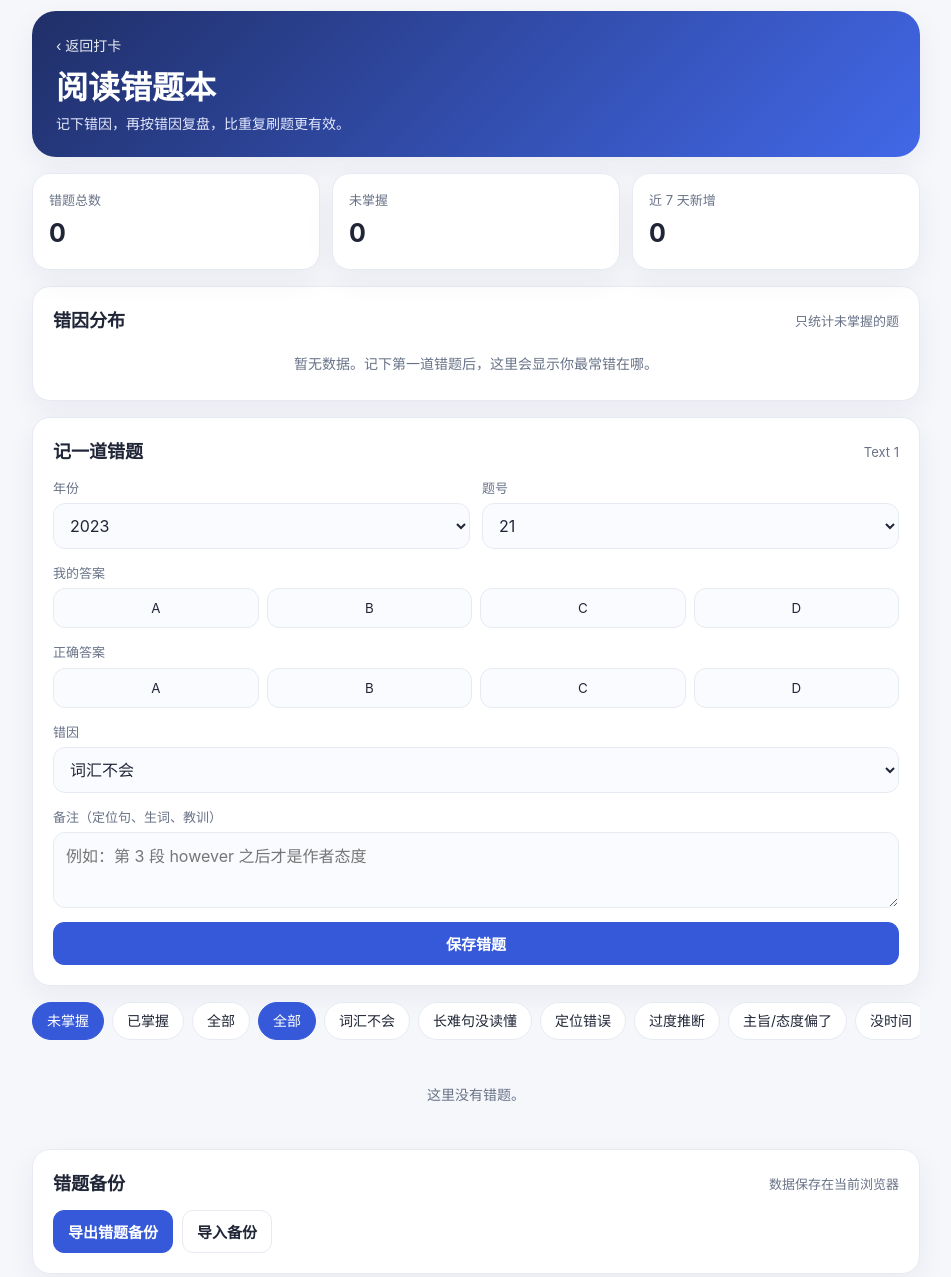
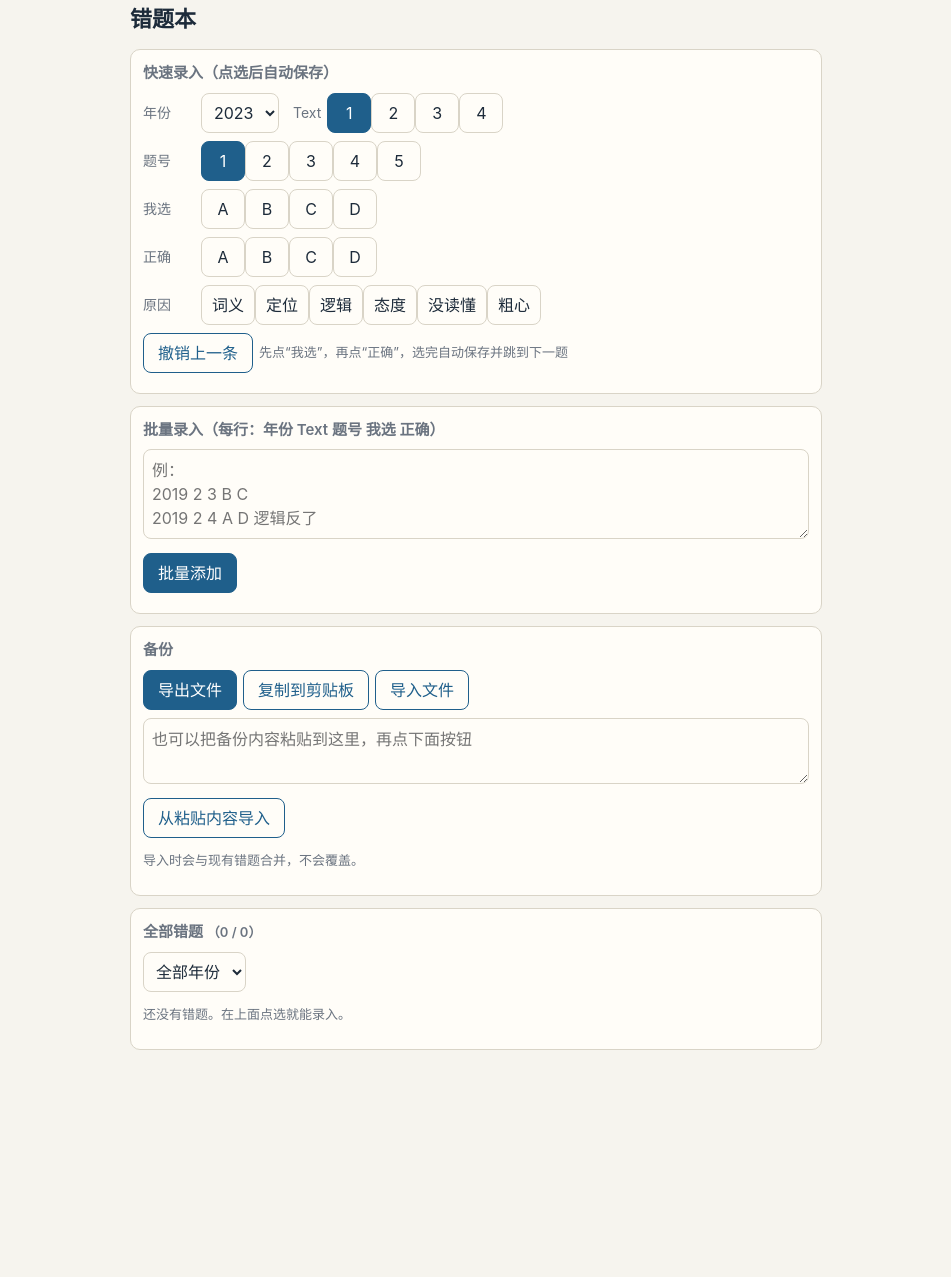
Before and after one commit to yykygs2974-web/kaoyan-reading-tracker, a plain HTML site: page wrong.html in a window 1280 px wide. Shown: the part 17-1294 px from the top of the page, without its empty margins (164-1115 px from the left). After the commit the page ends 1093 px from the top, so only its background shows below. Drawn offline with Linux system fonts and the light colour scheme.

Commit message:
Add files via upload

```diff
--- a/wrong.html
+++ b/wrong.html
@@ -1,216 +1,177 @@
-<!doctype html>
+<!DOCTYPE html>
 <html lang="zh-CN">
 <head>
 <meta charset="utf-8">
-<meta name="viewport" content="width=device-width, initial-scale=1">
-<meta name="theme-color" content="#f5f7fb">
-<title>考研英语阅读错题本</title>
+<meta name="viewport" content="width=device-width, initial-scale=1, viewport-fit=cover">
+<title>错题本</title>
 <style>
-:root{--bg:#f5f7fb;--card:#fff;--ink:#202637;--muted:#687287;--line:#e6eaf1;--accent:#3659d9;--accent-soft:#edf1ff;--good:#198754;--bad:#c23b2e;--shadow:0 10px 30px rgba(28,42,75,.06)}
-*{box-sizing:border-box}body{margin:0;background:var(--bg);color:var(--ink);font-family:-apple-system,BlinkMacSystemFont,"Segoe UI","PingFang SC","Hiragino Sans GB","Microsoft YaHei",sans-serif;line-height:1.55}
-.wrap{max-width:920px;margin:0 auto;padding:28px 16px 52px}
-.hero{padding:22px 24px;border-radius:24px;background:linear-gradient(135deg,#202f68,#4268e8);color:#fff;box-shadow:var(--shadow)}
-.hero h1{font-size:clamp(24px,5vw,32px);line-height:1.2;margin:0 0 6px}.hero p{margin:0;color:#e5eaff;font-size:14px}
-.hero a{display:inline-block;color:#fff;font-size:14px;margin-bottom:12px;text-decoration:none;opacity:.9}
-.stats{display:grid;grid-template-columns:repeat(3,1fr);gap:12px;margin:16px 0}
-.stat,.panel,.item{background:var(--card);border:1px solid var(--line);border-radius:18px;box-shadow:var(--shadow)}
-.stat{padding:16px}.stat .label{font-size:13px;color:var(--muted)}.stat strong{display:block;font-size:25px;margin-top:4px}
-.panel{padding:20px;margin-top:16px}
-.section-head{display:flex;justify-content:space-between;align-items:center;gap:12px;margin-bottom:12px}.section-head h2{font-size:18px;margin:0}.muted{color:var(--muted);font-size:13px}
-.bars{display:grid;gap:8px}
-.bar{display:grid;grid-template-columns:7.5em 1fr 2em;gap:10px;align-items:center;font-size:13px;color:var(--muted)}
-.bar i{display:block;height:10px;border-radius:999px;background:linear-gradient(90deg,#e8776b,#c23b2e);min-width:4px}
-.bar em{font-style:normal;text-align:right}
-form{display:grid;gap:14px}
-.row{display:grid;grid-template-columns:1fr 1fr;gap:12px}
-.f{display:grid;gap:5px;font-size:13px;color:var(--muted)}
-select,textarea{width:100%;font:inherit;font-size:16px;color:var(--ink);background:#fafbfe;border:1px solid var(--line);border-radius:12px;padding:11px 12px}
-textarea{min-height:76px;resize:vertical}
-.seg{display:grid;grid-template-columns:repeat(4,1fr);gap:8px}
-.seg button{padding:11px 0;font:700 16px inherit;font-family:inherit;border:1px solid var(--line);background:#fafbfe;color:var(--ink);border-radius:12px;cursor:pointer}
-.seg button.on.mine{background:var(--bad);color:#fff;border-color:var(--bad)}
-.seg button.on.right{background:var(--good);color:#fff;border-color:var(--good)}
-.btn{border:1px solid var(--line);border-radius:11px;padding:10px 14px;font-weight:650;background:#fff;color:var(--ink);cursor:pointer;font-family:inherit;font-size:15px}
-.btn.primary{background:var(--accent);color:#fff;border-color:var(--accent)}
-.btn:hover{filter:brightness(.97)}
-:focus-visible{outline:2px solid var(--accent);outline-offset:2px}
-.filters{display:flex;gap:8px;overflow-x:auto;padding-bottom:4px;margin-top:16px}
-.filters button{white-space:nowrap;border:1px solid var(--line);background:#fff;color:var(--ink);border-radius:999px;padding:7px 14px;font:inherit;font-size:14px;cursor:pointer}
-.filters button.on{background:var(--accent);color:#fff;border-color:var(--accent)}
-.list{display:grid;gap:12px;margin-top:12px}
-.item{padding:16px;border-left:5px solid var(--bad)}
-.item.done{border-left-color:var(--good);opacity:.75}
-.top{display:flex;justify-content:space-between;align-items:flex-start;gap:8px}
-.src{font-weight:700;font-size:16px}
-.tag{background:var(--accent-soft);color:var(--accent);border-radius:8px;padding:1px 9px;font-size:12px;font-weight:700;white-space:nowrap}
-.ans{margin-top:4px;font-size:15px}
-.ans .x{color:var(--bad);font-weight:700;text-decoration:line-through}.ans .v{color:var(--good);font-weight:700}
-.note{margin:8px 0 0;font-size:14px;color:var(--muted);white-space:pre-wrap}
-.acts{display:flex;gap:18px;margin-top:10px}
-.acts button{background:none;border:0;padding:4px 0;font:inherit;font-size:14px;font-weight:650;color:var(--accent);cursor:pointer}
-.acts .del{color:var(--bad)}
-.empty{text-align:center;color:var(--muted);padding:28px 0;font-size:14px}
-.actions{display:flex;gap:9px;flex-wrap:wrap;margin-top:12px}
-@media(max-width:380px){.wrap{padding:16px 10px 36px}.stat strong{font-size:21px}.stat{padding:12px}}
+:root{--bg:#f6f4ee;--card:#fffdf8;--ink:#1d2b3a;--sub:#6b7480;--line:#d9d4c7;--red:#c0392b;--blue:#1f5f8b;--sel:#1f5f8b;--selt:#fff}
+@media (prefers-color-scheme:dark){:root{--bg:#161a1f;--card:#1f252c;--ink:#e8e6e0;--sub:#9aa3ad;--line:#333b44;--red:#e0675a;--blue:#6fb0dc;--sel:#6fb0dc;--selt:#10161c}}
+*{box-sizing:border-box}
+body{margin:0;background:var(--bg);color:var(--ink);font:16px/1.5 -apple-system,"PingFang SC",sans-serif;padding:env(safe-area-inset-top) 0 env(safe-area-inset-bottom)}
+main{max-width:720px;margin:0 auto;padding:14px}
+h1{font-size:22px;margin:6px 0 12px}
+section{background:var(--card);border:1px solid var(--line);border-radius:10px;padding:12px;margin-bottom:12px}
+h2{font-size:15px;margin:0 0 8px;color:var(--sub);font-weight:600}
+.row{display:flex;flex-wrap:wrap;gap:6px;margin-bottom:8px;align-items:center}
+.lab{width:52px;color:var(--sub);font-size:14px}
+button,select,input,textarea{font:inherit;color:inherit}
+.chip{min-width:44px;height:40px;padding:0 10px;border:1px solid var(--line);background:transparent;border-radius:8px;cursor:pointer}
+.chip.on{background:var(--sel);color:var(--selt);border-color:var(--sel)}
+.chip.bad.on{background:var(--red);border-color:var(--red);color:#fff}
+.btn{height:40px;padding:0 14px;border:1px solid var(--blue);color:var(--blue);background:transparent;border-radius:8px;cursor:pointer}
+.btn.fill{background:var(--blue);color:var(--selt)}
+textarea{width:100%;min-height:90px;border:1px solid var(--line);border-radius:8px;background:transparent;padding:8px}
+select{height:40px;border:1px solid var(--line);border-radius:8px;background:transparent;padding:0 8px}
+.item{border-top:1px solid var(--line);padding:10px 0}
+.item:first-child{border-top:0}
+.t{font-weight:600}
+.ans b{color:var(--red)}
+.ans i{font-style:normal;color:var(--blue);font-weight:600}
+.note{width:100%;border:0;border-bottom:1px dashed var(--line);background:transparent;padding:4px 0;margin-top:4px;font-size:14px}
+.sm{font-size:13px;color:var(--sub)}
+.warn{color:var(--red)}
+.del{border:0;background:none;color:var(--sub);cursor:pointer;float:right;padding:4px 8px}
+#toast{position:fixed;left:50%;bottom:calc(20px + env(safe-area-inset-bottom));transform:translateX(-50%);background:var(--ink);color:var(--bg);padding:8px 14px;border-radius:8px;opacity:0;transition:opacity .2s;pointer-events:none}
+#toast.show{opacity:1}
 </style>
 </head>
 <body>
-<div class="wrap">
-  <header class="hero">
-    <a href="index.html">‹ 返回打卡</a>
-    <h1>阅读错题本</h1>
-    <p>记下错因，再按错因复盘，比重复刷题更有效。</p>
-  </header>
+<main>
+<h1>错题本</h1>
+<p id="backup" class="sm"></p>
 
-  <section class="stats" aria-label="错题统计">
-    <div class="stat"><div class="label">错题总数</div><strong id="sTotal">0</strong></div>
-    <div class="stat"><div class="label">未掌握</div><strong id="sOpen">0</strong></div>
-    <div class="stat"><div class="label">近 7 天新增</div><strong id="sWeek">0</strong></div>
+<section>
+  <h2>快速录入（点选后自动保存）</h2>
+  <div class="row"><span class="lab">年份</span><select id="year"></select>
+    <span class="lab" style="width:auto;margin-left:8px">Text</span><span id="texts"></span></div>
+  <div class="row"><span class="lab">题号</span><span id="qs"></span></div>
+  <div class="row"><span class="lab">我选</span><span id="mine"></span></div>
+  <div class="row"><span class="lab">正确</span><span id="right"></span></div>
+  <div class="row"><span class="lab">原因</span><span id="why"></span></div>
+  <div class="row"><button class="btn" id="undo">撤销上一条</button><span class="sm" id="hint">先点“我选”，再点“正确”，选完自动保存并跳到下一题</span></div>
 </section>
 
-  <section class="panel">
-    <div class="section-head"><h2>错因分布</h2><span class="muted">只统计未掌握的题</span></div>
-    <div class="bars" id="bars"></div>
+<section>
+  <h2>批量录入（每行：年份 Text 题号 我选 正确）</h2>
+  <textarea id="bulk" placeholder="例：&#10;2019 2 3 B C&#10;2019 2 4 A D 逻辑反了"></textarea>
+  <div class="row" style="margin-top:8px"><button class="btn fill" id="bulkGo">批量添加</button></div>
 </section>
 
-  <section class="panel">
-    <div class="section-head"><h2>记一道错题</h2><span class="muted" id="srcHint"></span></div>
-    <form id="form">
+<section>
+  <h2>备份</h2>
   <div class="row">
-        <label class="f">年份<select id="year"></select></label>
-        <label class="f">题号<select id="qno"></select></label>
+    <button class="btn fill" id="exp">导出文件</button>
+    <button class="btn" id="copy">复制到剪贴板</button>
+    <button class="btn" id="impBtn">导入文件</button>
+    <input type="file" id="imp" accept=".json,application/json" hidden>
   </div>
-      <div class="f">我的答案<div class="seg" id="mine"></div></div>
-      <div class="f">正确答案<div class="seg" id="right"></div></div>
-      <label class="f">错因<select id="reason"></select></label>
-      <label class="f">备注（定位句、生词、教训）<textarea id="memo" placeholder="例如：第 3 段 however 之后才是作者态度"></textarea></label>
-      <button class="btn primary" type="submit">保存错题</button>
-    </form>
+  <textarea id="paste" placeholder="也可以把备份内容粘贴到这里，再点下面按钮" style="min-height:50px"></textarea>
+  <div class="row" style="margin-top:8px"><button class="btn" id="impPaste">从粘贴内容导入</button></div>
+  <p class="sm">导入时会与现有错题合并，不会覆盖。</p>
 </section>
 
-  <div class="filters" id="filters"></div>
-  <div class="list" id="list"></div>
-
-  <section class="panel">
-    <div class="section-head"><h2>错题备份</h2><span class="muted">数据保存在当前浏览器</span></div>
-    <div class="actions">
-      <button class="btn primary" id="exp">导出错题备份</button>
-      <button class="btn" id="imp">导入备份</button>
-      <input type="file" id="file" accept="application/json,.json" hidden>
-    </div>
+<section>
+  <h2>全部错题 <span id="cnt" class="sm"></span></h2>
+  <div class="row"><select id="filter"></select></div>
+  <div id="list"></div>
 </section>
-</div>
-
+</main>
+<div id="toast"></div>
 <script>
+var KEY='kaoyan_wrong_v2',META='kaoyan_wrong_meta';
+var L=['A','B','C','D'],REASONS=['词义','定位','逻辑','态度','没读懂','粗心'];
+function load(){try{return JSON.parse(localStorage.getItem(KEY))||[]}catch(e){return []}}
+function save(){try{localStorage.setItem(KEY,JSON.stringify(data))}catch(e){toast('保存失败，请立刻导出备份')}}
+function meta(){try{return JSON.parse(localStorage.getItem(META))||{}}catch(e){return {}}}
+var data=load(),st={year:2023,text:1,q:1,mine:null,right:null,why:null};
+var $=function(id){return document.getElementById(id)};
+function toast(m){var t=$('toast');t.textContent=m;t.className='show';clearTimeout(toast.h);toast.h=setTimeout(function(){t.className=''},1600)}
+function chips(id,arr,key,cls,fn){
+  var el=$(id);el.innerHTML='';
+  arr.forEach(function(v){
+    var b=document.createElement('button');b.className='chip '+(cls||'')+(st[key]===v?' on':'');b.textContent=v;
+    b.onclick=function(){fn(v)};el.appendChild(b)});
+}
+function draw(){
+  chips('texts',[1,2,3,4],'text','',function(v){st.text=v;draw()});
+  chips('qs',[1,2,3,4,5],'q','',function(v){st.q=v;draw()});
+  chips('mine',L,'mine','bad',function(v){st.mine=v;st.right=null;draw()});
+  chips('right',L,'right','',function(v){st.right=v;commit()});
+  chips('why',REASONS,'why','',function(v){st.why=st.why===v?null:v;draw()});
+}
+function commit(){
+  if(!st.mine||!st.right){draw();return}
+  if(st.mine===st.right){toast('我选和正确一样，没有记录');st.right=null;draw();return}
+  data.unshift({id:Date.now()+Math.random(),year:st.year,text:st.text,q:st.q,mine:st.mine,right:st.right,why:st.why||'',note:''});
+  save();toast('已记录：'+st.year+' Text'+st.text+' 第'+st.q+'题');
+  st.q=st.q<5?st.q+1:1;st.mine=null;st.right=null;st.why=null;draw();render();
+}
+$('undo').onclick=function(){if(data.length){var d=data.shift();save();render();toast('已撤销：'+d.year+' Text'+d.text+' 第'+d.q+'题')}};
 (function(){
-  var KEY="kaoyan-wrong-v1";
-  var REASONS=["词汇不会","长难句没读懂","定位错误","过度推断","主旨/态度偏了","没时间","粗心","其他"];
-  var data=[],filter={reason:"全部",status:"open"},pick={mine:"",right:""};
-  function $(id){return document.getElementById(id)}
-  function esc(s){return String(s).replace(/[&<>"]/g,function(c){return{"&":"&amp;","<":"&lt;",">":"&gt;",'"':"&quot;"}[c]})}
-  function load(){try{var a=JSON.parse(localStorage.getItem(KEY)||"[]");data=Array.isArray(a)?a:[]}catch(e){data=[]}}
-  function save(){try{localStorage.setItem(KEY,JSON.stringify(data))}catch(e){alert("浏览器无法保存，请检查是否开启了无痕模式")}}
-  function textOf(q){return Math.floor((q-21)/5)+1}
-
-  var ys="";for(var y=2023;y>=2007;y--)ys+="<option>"+y+"</option>";$("year").innerHTML=ys;
-  var qs="";for(var t=1;t<=4;t++){qs+='<optgroup label="Text '+t+'">';for(var q=21+(t-1)*5;q<=20+t*5;q++)qs+="<option>"+q+"</option>";qs+="</optgroup>"}
-  $("qno").innerHTML=qs;
-  $("reason").innerHTML=REASONS.map(function(r){return"<option>"+r+"</option>"}).join("");
-  function hint(){$("srcHint").textContent="Text "+textOf(+$("qno").value)}
-  $("qno").onchange=hint;hint();
-
-  ["mine","right"].forEach(function(k){
-    var box=$(k);
-    "ABCD".split("").forEach(function(c){
-      var b=document.createElement("button");b.type="button";b.textContent=c;
-      b.onclick=function(){pick[k]=c;[].forEach.call(box.children,function(x){x.className=""});b.className="on "+k};
-      box.appendChild(b);
-    });
-  });
-
-  $("form").onsubmit=function(e){
-    e.preventDefault();
-    if(!pick.mine||!pick.right){alert("请选择“我的答案”和“正确答案”");return}
-    if(pick.mine===pick.right){alert("两个答案相同，不算错题");return}
-    var q=+$("qno").value;
-    if(data.some(function(d){return String(d.year)===$("year").value&&String(d.q)===String(q)})){alert("这道题已经记录过了，请先删除旧记录再重录");return}
-    data.unshift({id:Date.now(),year:$("year").value,text:String(textOf(q)),q:String(q),
-      mine:pick.mine,right:pick.right,reason:$("reason").value,memo:$("memo").value.trim(),done:false,at:Date.now()});
-    save();$("memo").value="";
-    pick={mine:"",right:""};
-    ["mine","right"].forEach(function(k){[].forEach.call($(k).children,function(x){x.className=""})});
-    if(q<40){$("qno").value=q+1;hint()}
-    render();
+  var y=$('year'),f=$('filter');
+  for(var i=2023;i>=2007;i--){y.add(new Option(i,i))}
+  f.add(new Option('全部年份','all'));for(var j=2023;j>=2007;j--){f.add(new Option(j,j))}
+  y.onchange=function(){st.year=+y.value};
+  f.onchange=render;
+})();
+function render(){
+  var f=$('filter').value,list=data.filter(function(d){return f==='all'||d.year==f});
+  $('cnt').textContent='（'+list.length+' / '+data.length+'）';
+  var box=$('list');box.innerHTML='';
+  if(!list.length){box.innerHTML='<p class="sm">还没有错题。在上面点选就能录入。</p>'}
+  list.forEach(function(d){
+    var el=document.createElement('div');el.className='item';
+    el.innerHTML='<button class="del" aria-label="删除">删除</button><div class="t">'+d.year+' Text '+d.text+' 第'+d.q+'题'+(d.why?' <span class="sm">· '+esc(d.why)+'</span>':'')+'</div><div class="ans">我选 <b>'+d.mine+'</b>　正确 <i>'+d.right+'</i></div>';
+    var n=document.createElement('input');n.className='note';n.placeholder='点这里写笔记';n.value=d.note||'';
+    n.onchange=function(){d.note=n.value;save()};el.appendChild(n);
+    el.querySelector('.del').onclick=function(){if(confirm('删除这条错题？')){data=data.filter(function(x){return x!==d});save();render()}};
+    box.appendChild(el)});
+  backupInfo();
+}
+function esc(s){return String(s).replace(/[&<>"]/g,function(c){return{'&':'&amp;','<':'&lt;','>':'&gt;','"':'&quot;'}[c]})}
+function backupInfo(){
+  var m=meta(),p=$('backup');
+  if(!data.length){p.textContent='';return}
+  if(!m.last){p.innerHTML='<span class="warn">还没有导出过备份，建议现在导出一次。</span>'}
+  else{var days=Math.floor((Date.now()-m.last)/864e5);p.innerHTML=days>=3?'<span class="warn">距离上次备份已 '+days+' 天，建议再导出一次。</span>':'上次备份：'+(days===0?'今天':days+' 天前')}
+}
+function stamp(){try{localStorage.setItem(META,JSON.stringify({last:Date.now()}))}catch(e){}backupInfo()}
+function payload(){return JSON.stringify({app:'kaoyan-wrong',v:2,exported:new Date().toISOString(),items:data},null,1)}
+$('exp').onclick=function(){
+  var b=new Blob([payload()],{type:'application/json'}),a=document.createElement('a');
+  a.href=URL.createObjectURL(b);a.download='错题本备份-'+new Date().toISOString().slice(0,10)+'.json';
+  document.body.appendChild(a);a.click();a.remove();stamp();toast('已导出');
 };
-
-  function render(){
-    var week=Date.now()-7*864e5,open=data.filter(function(d){return!d.done});
-    $("sTotal").textContent=data.length;
-    $("sOpen").textContent=open.length;
-    $("sWeek").textContent=data.filter(function(d){return d.at>week}).length;
-
-    var cnt={};REASONS.forEach(function(r){cnt[r]=0});
-    open.forEach(function(d){cnt[d.reason]=(cnt[d.reason]||0)+1});
-    var max=Math.max.apply(null,Object.keys(cnt).map(function(k){return cnt[k]}).concat([1]));
-    var shown=REASONS.filter(function(r){return cnt[r]});
-    $("bars").innerHTML=shown.length?shown.map(function(r){
-      return'<div class="bar"><span>'+r+'</span><i style="width:'+(cnt[r]/max*100)+'%"></i><em>'+cnt[r]+'</em></div>'}).join(""):
-      '<div class="empty" style="padding:6px 0">暂无数据。记下第一道错题后，这里会显示你最常错在哪。</div>';
-
-    var html=[["open","未掌握"],["done","已掌握"],["all","全部"]].map(function(f){
-      return'<button data-k="status" data-v="'+f[0]+'" class="'+(filter.status===f[0]?"on":"")+'">'+f[1]+'</button>'}).join("");
-    html+=["全部"].concat(REASONS).map(function(r){
-      return'<button data-k="reason" data-v="'+r+'" class="'+(filter.reason===r?"on":"")+'">'+r+'</button>'}).join("");
-    $("filters").innerHTML=html;
-    [].forEach.call($("filters").children,function(b){b.onclick=function(){filter[b.dataset.k]=b.dataset.v;render()}});
-
-    var rows=data.filter(function(d){
-      if(filter.status==="open"&&d.done)return false;
-      if(filter.status==="done"&&!d.done)return false;
-      return filter.reason==="全部"||d.reason===filter.reason;
-    });
-    $("list").innerHTML=rows.length?rows.map(function(d){
-      return'<article class="item'+(d.done?" done":"")+'">'+
-        '<div class="top"><span class="src">'+esc(d.year)+' 年 Text '+esc(d.text)+' · 第 '+esc(d.q)+' 题</span><span class="tag">'+esc(d.reason)+'</span></div>'+
-        '<div class="ans">我选 <span class="x">'+esc(d.mine)+'</span>　正确 <span class="v">'+esc(d.right)+'</span></div>'+
-        (d.memo?'<p class="note">'+esc(d.memo)+'</p>':"")+
-        '<div class="acts"><button data-a="done" data-id="'+d.id+'">'+(d.done?"标为未掌握":"标为已掌握")+'</button>'+
-        '<button class="del" data-a="del" data-id="'+d.id+'">删除</button></div></article>'}).join(""):
-      '<div class="empty">这里没有错题。</div>';
-    [].forEach.call($("list").querySelectorAll("button[data-a]"),function(b){
-      b.onclick=function(){
-        var id=+b.dataset.id,i=data.findIndex(function(x){return x.id===id});
-        if(i<0)return;
-        if(b.dataset.a==="del"){if(confirm("确定删除这道错题？"))data.splice(i,1)}
-        else data[i].done=!data[i].done;
-        save();render();
+$('copy').onclick=function(){
+  var t=payload();
+  (navigator.clipboard?navigator.clipboard.writeText(t):Promise.reject()).then(function(){stamp();toast('已复制')},function(){$('paste').value=t;$('paste').select();toast('请手动全选复制')});
 };
-    });
+function merge(items){
+  var seen={};data.forEach(function(d){seen[d.year+'-'+d.text+'-'+d.q+'-'+d.mine+'-'+d.right]=1});
+  var add=0;items.forEach(function(d){
+    if(!d||!d.year||!d.mine||!d.right)return;
+    var k=d.year+'-'+d.text+'-'+d.q+'-'+d.mine+'-'+d.right;
+    if(!seen[k]){seen[k]=1;d.id=d.id||Date.now()+Math.random();data.push(d);add++}});
+  data.sort(function(a,b){return b.year-a.year||b.text-a.text||b.q-a.q});
+  save();render();toast('导入 '+add+' 条');
 }
-
-  $("exp").onclick=function(){
-    var blob=new Blob([JSON.stringify({app:"考研英语阅读错题本",version:1,wrong:data},null,2)],{type:"application/json"});
-    var a=document.createElement("a");a.href=URL.createObjectURL(blob);a.download="考研英语阅读错题备份.json";a.click();URL.revokeObjectURL(a.href);
+function importText(t){try{var o=JSON.parse(t);merge(Array.isArray(o)?o:o.items||[])}catch(e){toast('内容无法识别')}}
+$('impBtn').onclick=function(){$('imp').click()};
+$('imp').onchange=function(){var f=this.files[0];if(!f)return;var r=new FileReader();r.onload=function(){importText(r.result)};r.readAsText(f);this.value=''};
+$('impPaste').onclick=function(){importText($('paste').value)};
+$('bulkGo').onclick=function(){
+  var add=[],bad=0;
+  $('bulk').value.split(/\n/).forEach(function(line){
+    line=line.trim();if(!line)return;
+    var m=line.match(/^(20\d\d)\s+(?:text)?\s*([1-4])\s+([1-5])\s+([A-Da-d])\s+([A-Da-d])\s*(.*)$/i);
+    if(!m||m[4].toUpperCase()===m[5].toUpperCase()){bad++;return}
+    add.push({year:+m[1],text:+m[2],q:+m[3],mine:m[4].toUpperCase(),right:m[5].toUpperCase(),why:'',note:m[6]||''})});
+  if(add.length)merge(add);
+  $('bulk').value=bad?'（有 '+bad+' 行格式不对，已跳过）':'';
+  if(bad)toast(bad+' 行格式不对');
 };
-  $("imp").onclick=function(){$("file").click()};
-  $("file").onchange=function(){
-    var f=this.files[0],input=this;if(!f)return;
-    var r=new FileReader();
-    r.onload=function(){
-      try{
-        var obj=JSON.parse(r.result),arr=Array.isArray(obj)?obj:obj.wrong;
-        if(!Array.isArray(arr))throw 0;
-        var ids={};data.forEach(function(d){ids[d.id]=1});
-        arr.forEach(function(d){if(d&&d.id&&d.year&&d.mine&&d.right&&!ids[d.id])data.push(d)});
-        data.sort(function(a,b){return b.at-a.at});save();render();alert("导入成功！");
-      }catch(e){alert("无法读取这个备份文件，请选择本页导出的 JSON 文件。")}
-      input.value="";
-    };
-    r.readAsText(f);
-  };
-
-  load();render();
-})();
+draw();render();
 </script>
 </body>
 </html>
```
Lines whose indentation alone changed are shown as unchanged.
